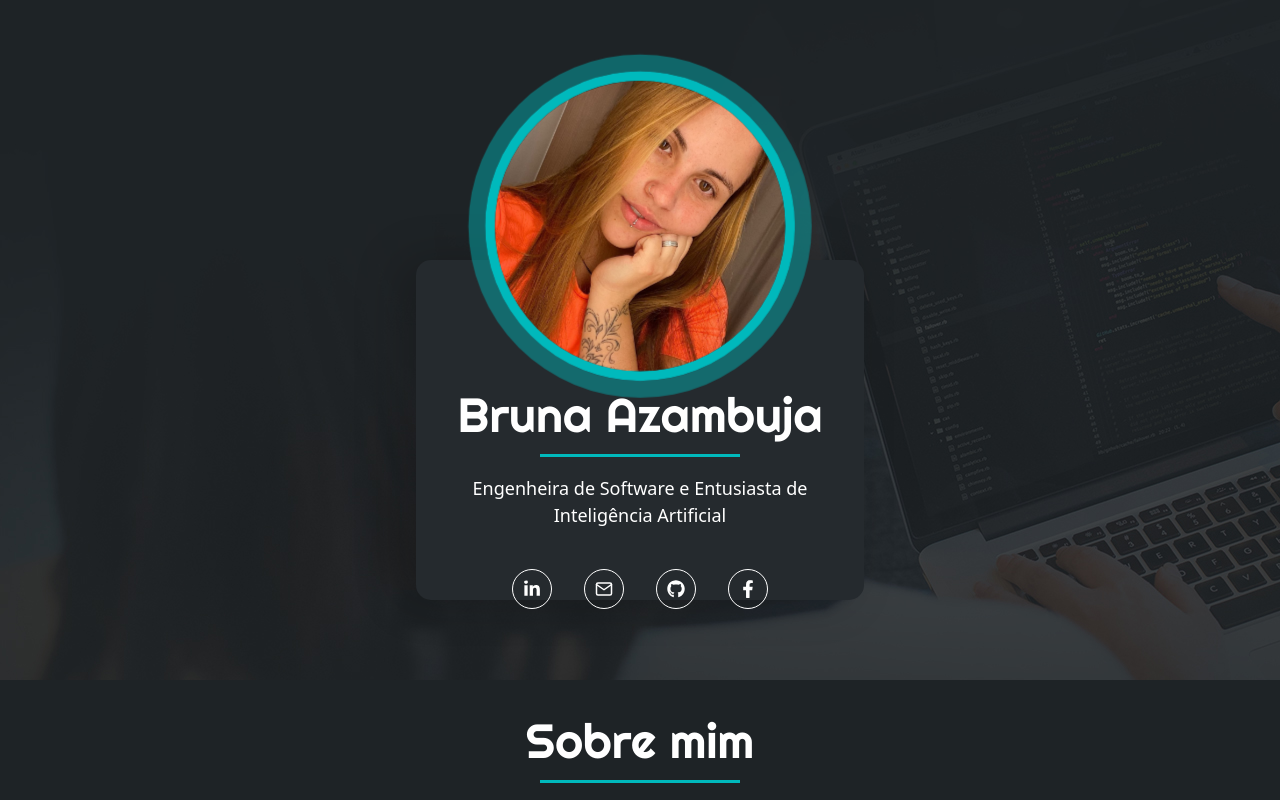
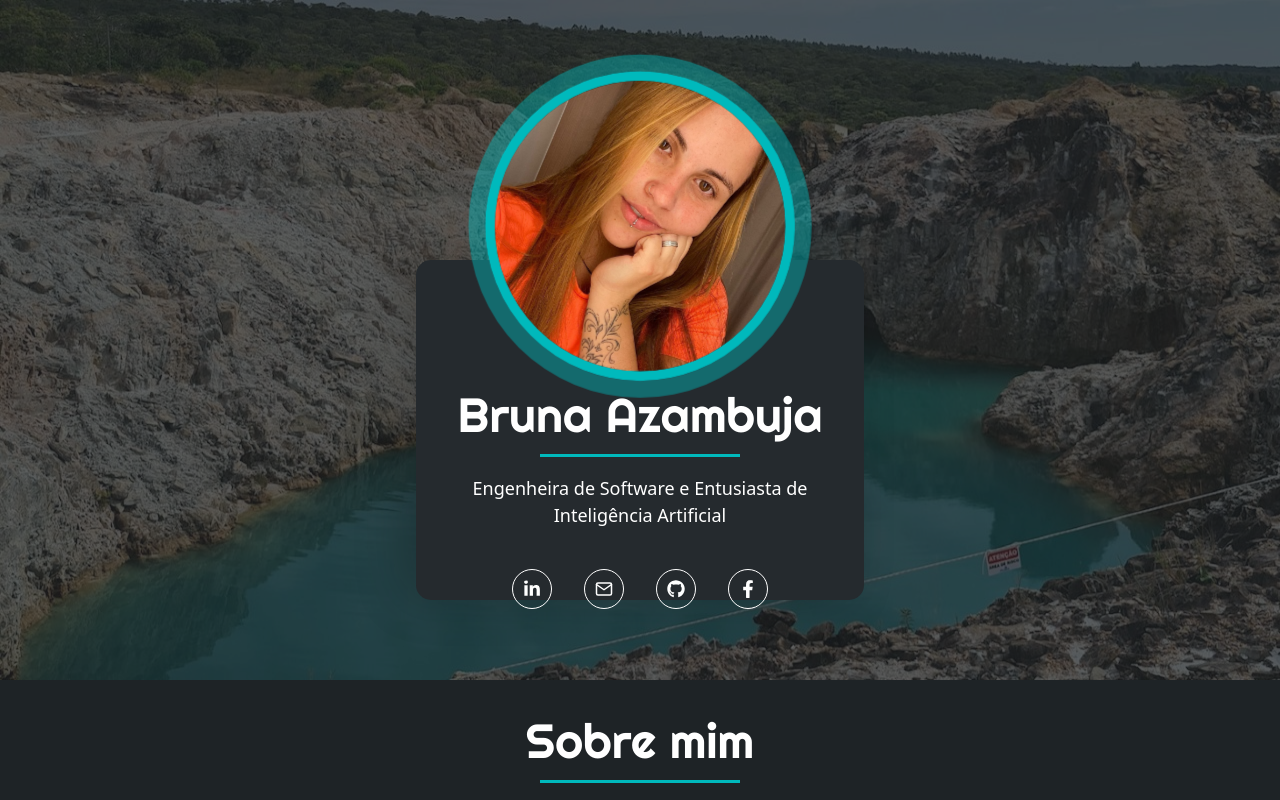
Before and after one commit to brunaazambuja/brunaazambuja, a React (Create React App) app: page / in a window 1280 px wide. Shown: the top 800 px of the page. Built offline with nearby package versions, Linux system fonts and the light colour scheme.

Commit message:
Changing landing figure.

```diff
--- a/src/components/Dashboard.js
+++ b/src/components/Dashboard.js
@@ -2,6 +2,7 @@ import React from "react";
 import { FiMail, FiArrowUp } from 'react-icons/fi';
 import { FaFacebookF, FaLinkedinIn, FaGithub } from 'react-icons/fa';
 
+import back from '../assets/vista.jpg';
 import landingMe from '../assets/perfil.jpg';
 import { Container, PresentationCard, Landing, Footer } from './styles/Dashboard';
 import Reviews from "./Reviews";
@@ -13,6 +14,7 @@ const Dashboard = () => {
   return (
     <Container>
       <Landing>
+        <img src={back} alt="back" className="back" />
         <PresentationCard>
           <img src={landingMe} alt="" />
           <h1>Bruna Azambuja</h1>
--- a/src/components/styles/Dashboard.js
+++ b/src/components/styles/Dashboard.js
@@ -1,6 +1,5 @@
 import styled from "styled-components";
 
-import back from '../../assets/top_sider_bg.jpg';
 import cssQuery from '../../utils/responsiveQueries';
 
 export const Container = styled.div`
@@ -91,7 +90,7 @@ export const PresentationCard = styled.div`
 
 export const Landing = styled.section`
   height: 85vh;
-  background: url(${back});
+  .back { opacity: 0.3; width: 100%; height: 85vh; }
   position: relative;
 `
 
```
Also changed, not shown: src/assets/vista.jpg (added).
